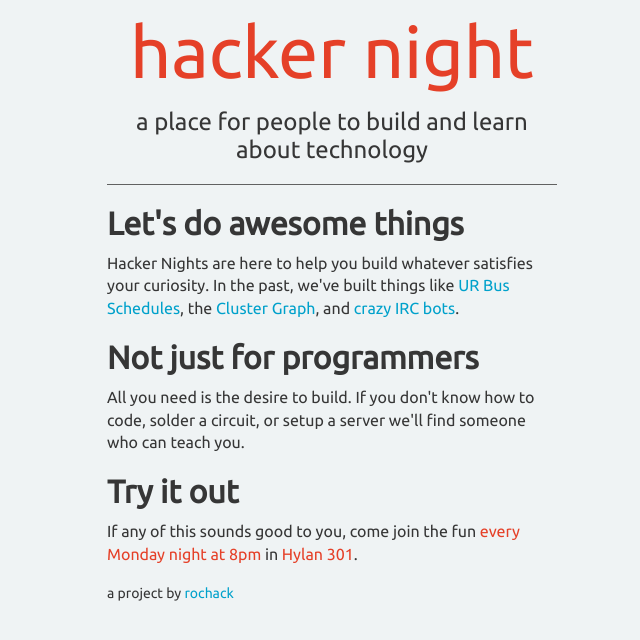
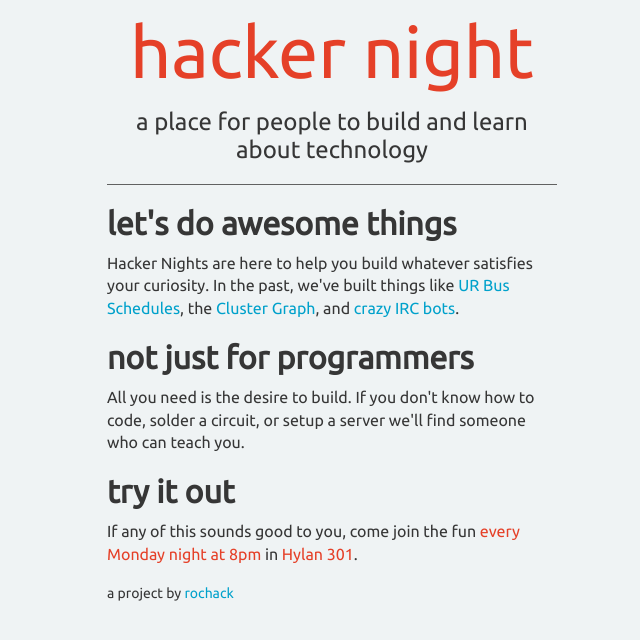
Before and after one commit to RocHack/rochack.org, a Jekyll site: the page hacker_night.html, which Jekyll copies as it is, in a window 1280 px wide. Shown: the top 640 px of the page, without its empty margins (308-948 px from the left). Built offline with Jekyll 4.4.1, drawn with Linux system fonts in a browser that asks for light colours.

Commit message:
something wasn't right!

```diff
--- a/hacker_night.html
+++ b/hacker_night.html
@@ -12,13 +12,13 @@
 
             <div class="stripe gray">&nbsp;</div>
 
-            <h1>Let's do awesome things</h1>
+            <h1>let's do awesome things</h1>
             <p>Hacker Nights are here to help you build whatever satisfies your curiosity. In the past, we've built things like <a href="http://rochack.org/rocbuses/">UR Bus Schedules</a>, the <a href="http://rochack.org/clustergraph/">Cluster Graph</a>, and <a href="https://github.com/RocHack/rochako">crazy IRC bots</a>.</p>
 
-            <h1>Not just for programmers</h1>
+            <h1>not just for programmers</h1>
             <p>All you need is the desire to build. If you don't know how to code, solder a circuit, or setup a server we'll find someone who can teach you.</p>
 
-            <h1>Try it out</h1>
+            <h1>try it out</h1>
             <p>If any of this sounds good to you, come join the fun <b>every Monday night at 8pm</b> in <b>Hylan 301</b>.</p>
 
             <div class="footer">a project by <a href="http://rochack.org">rochack</a></div>
```
